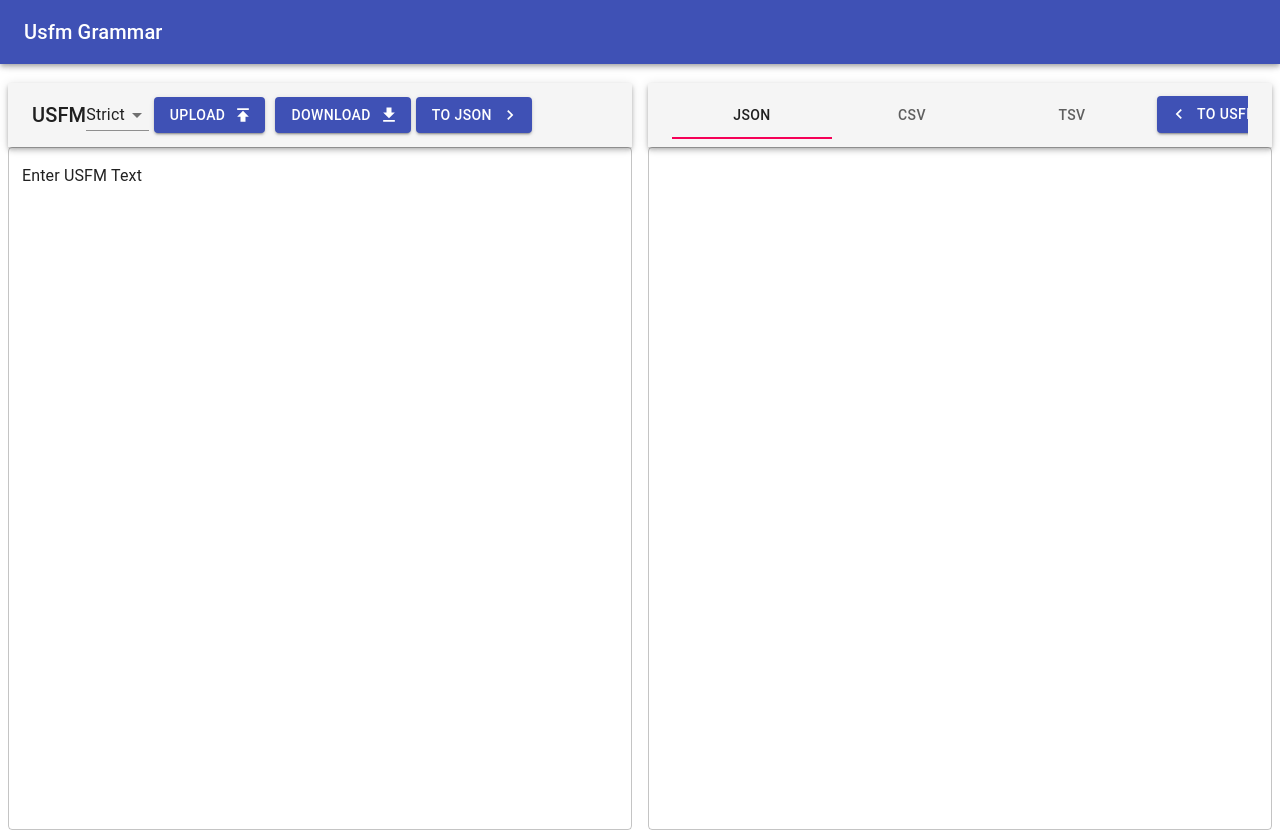
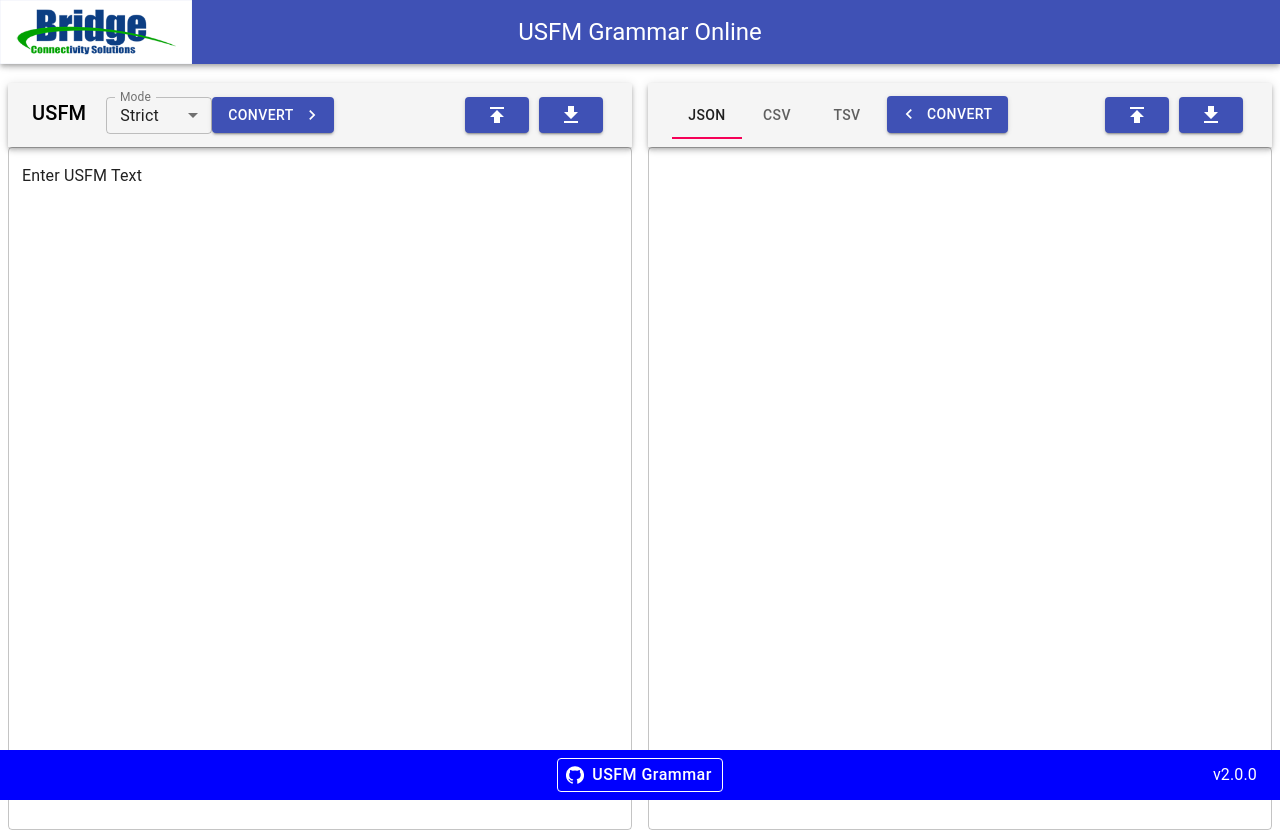
Before and after one commit to Bridgeconn/usfm-grammar-online, a React (Create React App) app: page / in a window 1280 px wide. Built offline with nearby package versions, Linux system fonts and the light colour scheme.

Commit message:
added styling to buttons, added bottomnav, added images

```diff
--- a/package.json
+++ b/package.json
@@ -6,6 +6,7 @@
   "dependencies": {
     "@material-ui/core": "^4.11.4",
     "@material-ui/icons": "^4.11.2",
+    "@material-ui/lab": "^4.0.0-alpha.58",
     "@testing-library/jest-dom": "^5.11.4",
     "@testing-library/react": "^11.1.0",
     "@testing-library/user-event": "^12.1.10",
--- a/src/App.js
+++ b/src/App.js
@@ -3,6 +3,7 @@
 import LeftPanel from "./components/LeftPanel";
 import { Grid } from "@material-ui/core";
 import GrammarContextProvider from "./components/context/GrammarContext";
+import BottomNav from "./components/BottomNav";
 
 function App() {
   return (
@@ -16,6 +17,7 @@
           <RightPanel />
         </Grid>
       </Grid>
+      <BottomNav />
     </GrammarContextProvider>
   );
 }
--- /dev/null
+++ b/src/components/BottomNav.js
@@ -0,0 +1,106 @@
+import React from "react";
+import { Button } from "@material-ui/core";
+import GitHubIcon from "@material-ui/icons/GitHub";
+import Grid from "@material-ui/core/Grid";
+import Link from "@material-ui/core/Link";
+import Typography from "@material-ui/core/Typography";
+import { makeStyles } from "@material-ui/core/styles";
+
+const useStyles = makeStyles((theme) => ({
+  landingFooter: {
+    marginLeft: -8,
+    bottom: 0,
+    position: "fixed",
+    background: "blue",
+    color: "#fff",
+    padding: "5px 15px",
+    textAlign: "center",
+    zIndex: 1000,
+    "&div": {
+      display: "inline-block",
+      paddingTop: theme.spacing(3),
+    },
+  },
+  text: {
+    padding: theme.spacing(1),
+    textAlign: "right",
+    display: "inline-block",
+    float: "right",
+    [theme.breakpoints.only("xs")]: {
+      float: "unset",
+    },
+  },
+  link: {
+    color: "inherit",
+    textDecoration: "none",
+    borderRight: "1px solid #fff",
+    display: "inline-block",
+    padding: "0px 10px",
+    fontSize: 16,
+    marginTop: 8,
+    "&:hover": {
+      color: "inherit",
+    },
+    "&:last-child": {
+      borderRight: 0,
+    },
+  },
+  companyLink: {
+    color: "inherit",
+    "&:hover": {
+      color: "inherit",
+      textDecoration: "none",
+    },
+  },
+  button: {
+    marginTop: 3,
+    textTransform: "unset",
+    padding: "2px 10px",
+    fontSize: 16,
+  },
+  feedback: {
+    marginTop: 3,
+    textTransform: "unset",
+    padding: "2px 10px",
+    fontSize: 16,
+    "&:hover": {
+      color: "inherit",
+    },
+  },
+  rightLinks: {
+    textAlign: "left",
+    [theme.breakpoints.only("xs")]: {
+      textAlign: "center",
+    },
+  },
+}));
+const BottomNav = (props) => {
+  const classes = useStyles();
+
+  return (
+    <>
+      <Grid container className={classes.landingFooter}>
+        <Grid item xs={6} sm={5} className={classes.rightLinks}></Grid>
+        <Grid item xs={6} sm={2}>
+          <Button
+            variant="outlined"
+            size="small"
+            color="inherit"
+            className={classes.feedback}
+            startIcon={<GitHubIcon />}
+            href="https://github.com/Bridgeconn/usfm-grammar"
+            target="_blank"
+            rel="noopener"
+          >
+            USFM Grammar
+          </Button>
+        </Grid>
+        <Grid item xs={12} sm={5}>
+          <Typography className={classes.text}>v2.0.0</Typography>
+        </Grid>
+      </Grid>
+    </>
+  );
+};
+
+export default BottomNav;
--- a/src/components/LeftPanel.js
+++ b/src/components/LeftPanel.js
@@ -8,7 +8,10 @@
 import MenuItem from "@material-ui/core/MenuItem";
 import Select from "@material-ui/core/Select";
 import ParseUsfm from "./common/ParseUsfm";
+import Link from "@material-ui/core/Link";
+
 import { GrammarContext } from "./context/GrammarContext";
+import { Box, FormControl, InputLabel } from "@material-ui/core";
 
 const LeftPanel = (props) => {
   const { usfmValue, setUsfmValue } = useContext(GrammarContext);
@@ -23,10 +26,28 @@
 
   return (
     <>
-      <AppBar position="static" color="default">
+      <AppBar position="static" color="default" style={{ flexGrow: 1 }}>
         <Toolbar>
-          <Typography variant="h6">USFM</Typography>
+          <Box flexGrow={1} display="flex">
+            <Link href="https://github.com/ubsicap/usfm" target="_blank">
+              <Typography
+                style={{
+                  marginRight: 20,
+                  color: "black",
+                }}
+                variant="h6"
+              >
+                USFM
+              </Typography>
+            </Link>
+
+            <FormControl variant="outlined" style={{ width: 106 }}>
+              <InputLabel id="demo-simple-select-outlined-label">
+                Mode
+              </InputLabel>
+
               <Select
+                style={{ height: 37 }}
                 labelId="demo-simple-select-outlined-label"
                 id="demo-simple-select-outlined"
                 value={mode}
@@ -36,9 +57,11 @@
                 <MenuItem value="strict">Strict</MenuItem>
                 <MenuItem value="relaxed">Relaxed</MenuItem>
               </Select>
+            </FormControl>
+            <ParseUsfm />
+          </Box>
           <Upload setValue={setUsfmValue} type="usfm" />
           <Download value={usfmValue} extension="usfm" />
-          <ParseUsfm />
         </Toolbar>
       </AppBar>
       <TextField
--- a/src/components/RightPanel.js
+++ b/src/components/RightPanel.js
@@ -37,6 +37,9 @@
     flexGrow: 1,
     backgroundColor: theme.palette.background.paper,
   },
+  tab: {
+    minWidth: 72,
+  },
 }));
 
 function RightPanel() {
@@ -52,15 +55,27 @@
     <div className={classes.root}>
       <AppBar position="static" color="default">
         <Toolbar>
-          <Tabs value={value} onChange={handleChange} aria-label="simple tabs">
-            <Tab label="JSON" />
-            <Tab label="CSV" />
-            <Tab label="TSV" />
+          <Tabs
+            value={value}
+            onChange={handleChange}
+            aria-label="simple tabs"
+            style={{ width: "100%" }}
+          >
+            <Tab label="JSON" style={{ minWidth: 70 }} />
+            <Tab label="CSV" style={{ minWidth: 70 }} />
+            <Tab label="TSV" style={{ minWidth: 70 }} />
             <ParseJson />
-
-            <Upload setValue={setJsonValue} type="json" />
-            <Download value={jsonValue} extension="json" />
           </Tabs>
+          <Upload
+            setValue={setJsonValue}
+            type="json"
+            // style={{ float: "right" }}
+          />
+          <Download
+            value={jsonValue}
+            extension="json"
+            // style={{ float: "right" }}
+          />
         </Toolbar>
       </AppBar>
       <TabPanel value={value} index={0}>
--- a/src/components/Topbar.js
+++ b/src/components/Topbar.js
@@ -3,14 +3,21 @@
 import AppBar from "@material-ui/core/AppBar";
 import Toolbar from "@material-ui/core/Toolbar";
 import Typography from "@material-ui/core/Typography";
+import logo from "../img/logo.png";
+import { Grid } from "@material-ui/core";
 
 const useStyles = makeStyles((theme) => ({
   root: {
     flexGrow: 1,
   },
+  logo: {
+    marginLeft: -24,
+    height: 64,
+    marginBottom: -4,
+  },
   title: {
-    flexGrow: 1,
-    position: "center",
+    "& h5": { lineHeight: "64px" },
+    textAlign: "center",
   },
 }));
 
@@ -21,9 +28,14 @@
     <div className={classes.root}>
       <AppBar position="fixed">
         <Toolbar>
-          <Typography variant="h6" className={classes.title}>
-            Usfm Grammar
-          </Typography>
+          <Grid container>
+            <Grid item sm="2">
+              <img src={logo} alt="logo" className={classes.logo} />
+            </Grid>
+            <Grid item sm="8" className={classes.title}>
+              <Typography variant="h5">USFM Grammar Online</Typography>
+            </Grid>
+          </Grid>
         </Toolbar>
       </AppBar>
     </div>
--- a/src/components/common/Download.js
+++ b/src/components/common/Download.js
@@ -1,10 +1,26 @@
 import React from "react";
 import GetAppIcon from "@material-ui/icons/GetApp";
-import { Button } from "@material-ui/core";
+import { Button, Snackbar } from "@material-ui/core";
+import Alert from "@material-ui/lab/Alert";
 
 export default function Download(props) {
   const { value, extension } = props;
+  const [open, setOpen] = React.useState(false);
+
+  const handleClose = (event, reason) => {
+    if (reason === "clickaway") {
+      return;
+    }
+
+    setOpen(false);
+  };
+
   const downloadText = () => {
+    if (value === "") {
+      setOpen(true);
+      return;
+    }
+
     const element = document.createElement("a");
     const file = new Blob([value], { type: "text/plain" });
     let bookName = "bible";
@@ -29,14 +45,20 @@
   };
 
   return (
+    <>
       <Button
-      style={{ margin: 5, height: 24, boxSizing: "content-box" }}
+        style={{ margin: 5 }}
         variant="contained"
         color="primary"
         onClick={downloadText}
-      endIcon={<GetAppIcon />}
       >
-      Download
+        <GetAppIcon />
       </Button>
+      <Snackbar open={open} autoHideDuration={6000} onClose={handleClose}>
+        <Alert onClose={handleClose} severity="warning">
+          No Data Available to Download!
+        </Alert>
+      </Snackbar>
+    </>
   );
 }
--- a/src/components/common/ParseJson.js
+++ b/src/components/common/ParseJson.js
@@ -23,7 +23,7 @@
         onClick={parseText}
         startIcon={<KeyboardArrowLeftIcon />}
       >
-        To USFM
+        Convert
       </Button>
     </div>
   );
--- a/src/components/common/ParseUsfm.js
+++ b/src/components/common/ParseUsfm.js
@@ -22,7 +22,7 @@
         onClick={parseText}
         endIcon={<KeyboardArrowRightIcon />}
       >
-        To JSON
+        Convert
       </Button>
     </div>
   );
--- a/src/components/common/Upload.js
+++ b/src/components/common/Upload.js
@@ -38,13 +38,8 @@
   return (
     <div className={classes.fileUploadContainer}>
       <input ref={fileInput} accept={allow} type="file" onChange={loadText} />
-      <Button
-        variant="contained"
-        color="primary"
-        onClick={openFileDialog}
-        endIcon={<PublishIcon />}
-      >
-        Upload
+      <Button variant="contained" color="primary" onClick={openFileDialog}>
+        <PublishIcon />
       </Button>
     </div>
   );
```
Also changed, not shown: src/img/logo.png (renamed from src/img/bcs_logo.png), 1 other file (tests, documents, lock files or other folders). Lines whose indentation alone changed are shown as unchanged.
